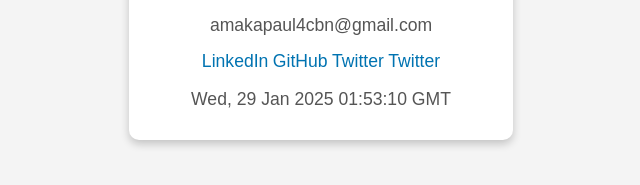
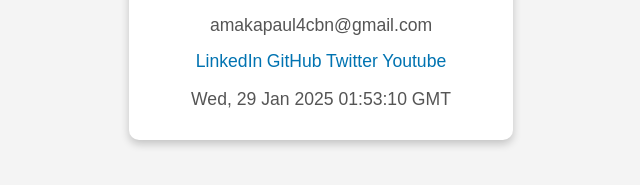
Before and after one commit to prosperpaul/HNG-Intern-Profile-Card-, a plain HTML site: page index.html in a window 1280 px wide. Shown: the part 579-764 px from the top of the page, 319-959 px from the left. Drawn offline with Linux system fonts and the light colour scheme.

Commit message:
correction on Youtube link name

```diff
--- a/index.html
+++ b/index.html
@@ -19,7 +19,7 @@
             <a href="http://linkedin.com/in/chiamaka-nkwazema-614230283">LinkedIn</a>
             <a href="https://github.com/prosperpaul">GitHub</a>
             <a href="https://x.com/slimzzzy25576?t=AlB7o77tNaRI4R9apow5FA&s=09">Twitter</a>
-            <a href="https://www.youtube.com/@AmakaPaul-ye8xi">Twitter</a>
+            <a href="https://www.youtube.com/@AmakaPaul-ye8xi">Youtube</a>
         </div>
         <p data-testid="currentTimeUTC" id="utcTime"></p>
     </div>
```
